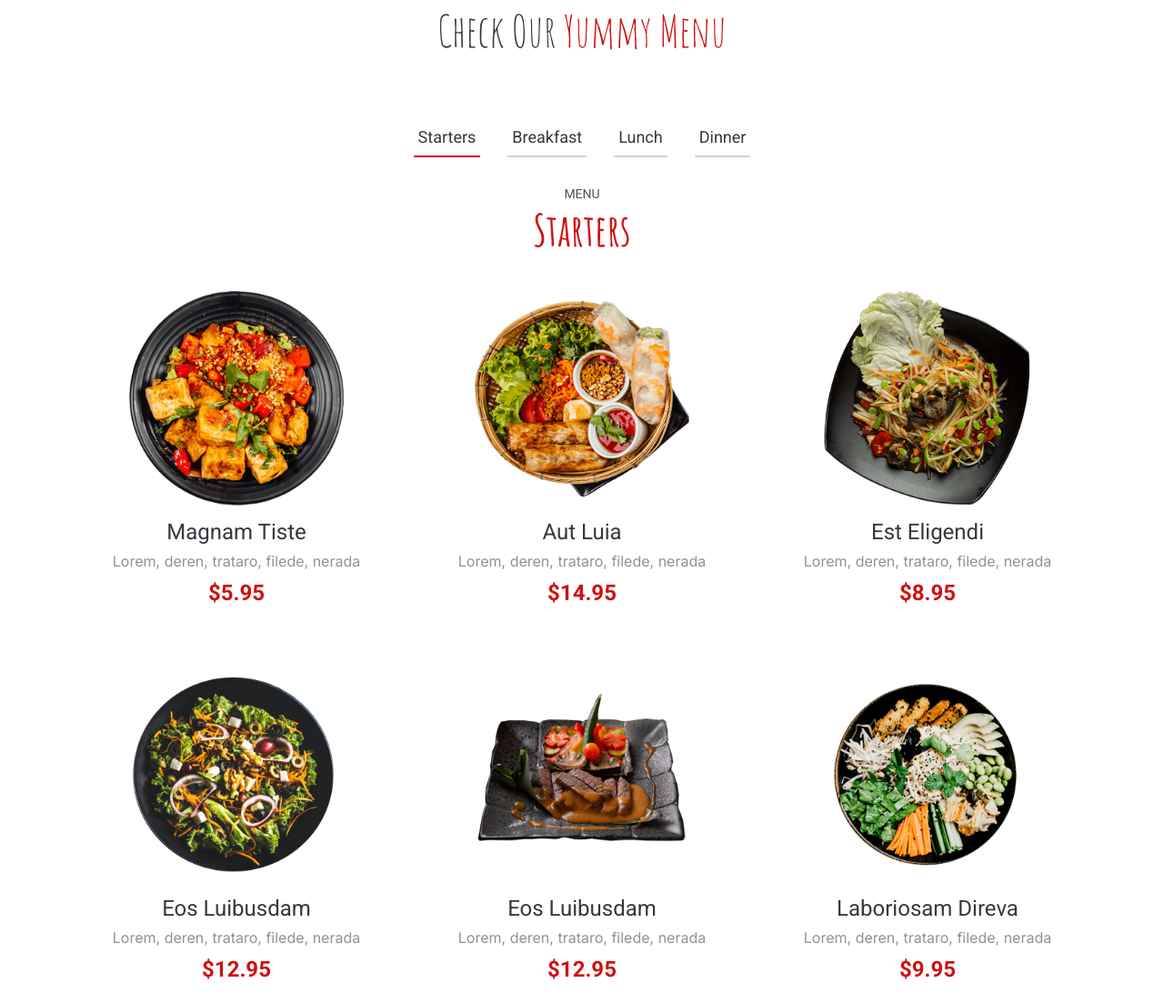
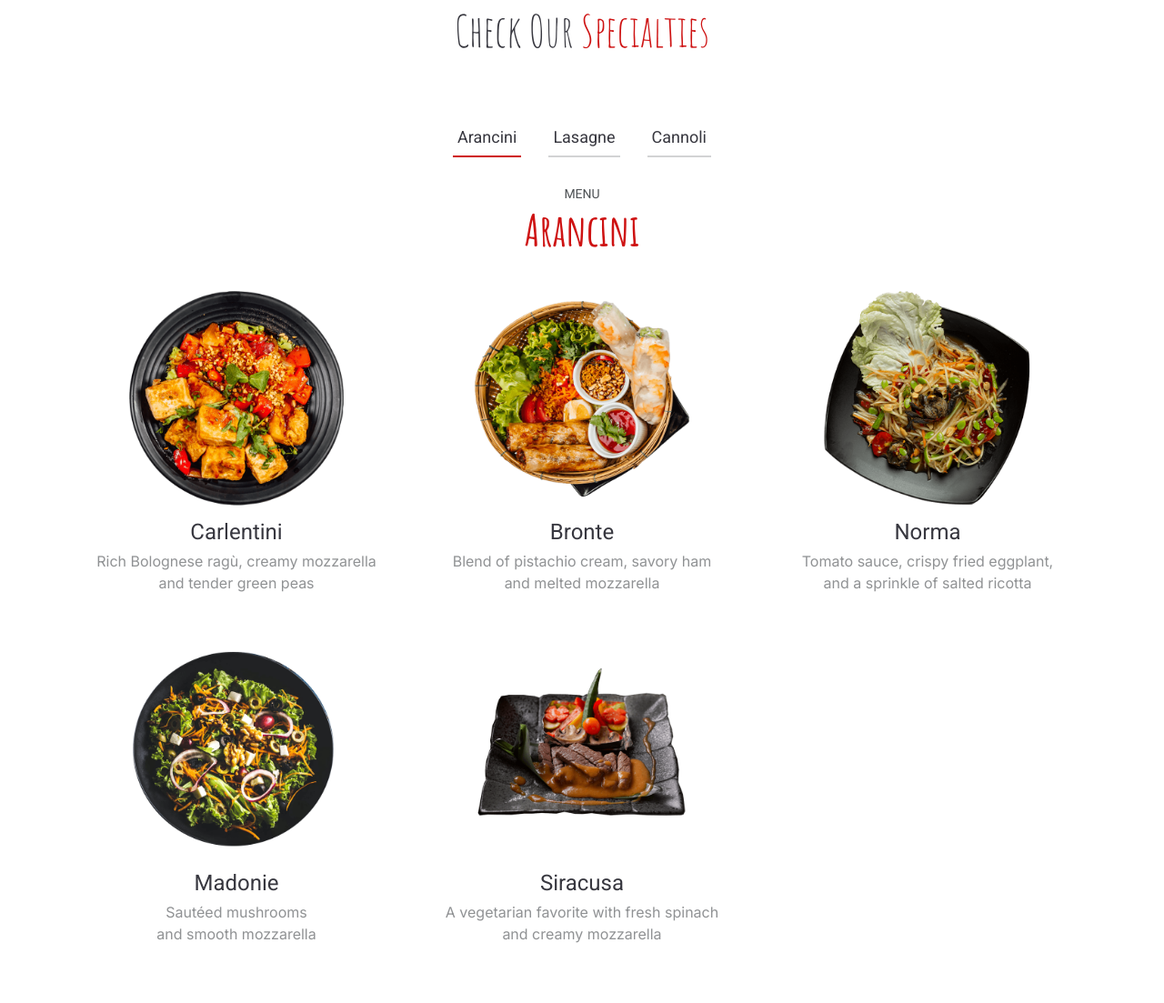
Before and after one commit to lasignorasicilianfood-hue/LaSignoraWeb, a plain HTML site: page index.html in a window 1280 px wide. Shown: the part 2702-3805 px from the top of the page at 91% size. Drawn offline with Linux system fonts and the light colour scheme.

Commit message:
feat: menu and contacts

```diff
--- a/index.html
+++ b/index.html
@@ -257,7 +257,7 @@
       <!-- Section Title -->
       <div class="container section-title" data-aos="fade-up">
         <h2>Our Menu</h2>
-        <p><span>Check Our</span> <span class="description-title">Yummy Menu</span></p>
+        <p><span>Check Our</span> <span class="description-title">Specialties</span></p>
       </div><!-- End Section Title -->
 
       <div class="container">
@@ -266,27 +266,27 @@
 
           <li class="nav-item">
             <a class="nav-link active show" data-bs-toggle="tab" data-bs-target="#menu-starters">
-              <h4>Starters</h4>
+              <h4>Arancini</h4>
             </a>
           </li><!-- End tab nav item -->
 
           <li class="nav-item">
             <a class="nav-link" data-bs-toggle="tab" data-bs-target="#menu-breakfast">
-              <h4>Breakfast</h4>
+              <h4>Lasagne</h4>
             </a><!-- End tab nav item -->
 
           </li>
           <li class="nav-item">
             <a class="nav-link" data-bs-toggle="tab" data-bs-target="#menu-lunch">
-              <h4>Lunch</h4>
+              <h4>Cannoli</h4>
             </a>
           </li><!-- End tab nav item -->
-
+          <!--
           <li class="nav-item">
             <a class="nav-link" data-bs-toggle="tab" data-bs-target="#menu-dinner">
               <h4>Dinner</h4>
             </a>
-          </li><!-- End tab nav item -->
+          </li>--><!-- End tab nav item -->
 
         </ul>
 
@@ -296,67 +296,67 @@
 
             <div class="tab-header text-center">
               <p>Menu</p>
-              <h3>Starters</h3>
+              <h3>Arancini</h3>
             </div>
 
             <div class="row gy-5">
 
               <div class="col-lg-4 menu-item">
                 <a href="assets/img/menu/menu-item-1.png" class="glightbox"><img src="assets/img/menu/menu-item-1.png" class="menu-img img-fluid" alt=""></a>
-                <h4>Magnam Tiste</h4>
+                <h4>Carlentini</h4>
                 <p class="ingredients">
-                  Lorem, deren, trataro, filede, nerada
+                  Rich Bolognese ragù, creamy mozzarella </br>and tender green peas
                 </p>
-                <p class="price">
+                <!-- <p class="price">
                   $5.95
-                </p>
+                </p> -->
               </div><!-- Menu Item -->
 
               <div class="col-lg-4 menu-item">
                 <a href="assets/img/menu/menu-item-2.png" class="glightbox"><img src="assets/img/menu/menu-item-2.png" class="menu-img img-fluid" alt=""></a>
-                <h4>Aut Luia</h4>
+                <h4>Bronte</h4>
                 <p class="ingredients">
-                  Lorem, deren, trataro, filede, nerada
+                  Blend of pistachio cream, savory ham </br>and melted mozzarella
                 </p>
-                <p class="price">
+                <!-- <p class="price">
                   $14.95
-                </p>
+                </p> -->
               </div><!-- Menu Item -->
 
               <div class="col-lg-4 menu-item">
                 <a href="assets/img/menu/menu-item-3.png" class="glightbox"><img src="assets/img/menu/menu-item-3.png" class="menu-img img-fluid" alt=""></a>
-                <h4>Est Eligendi</h4>
+                <h4>Norma</h4>
                 <p class="ingredients">
-                  Lorem, deren, trataro, filede, nerada
+                  Tomato sauce, crispy fried eggplant, </br>and a sprinkle of salted ricotta
                 </p>
-                <p class="price">
+                <!-- <p class="price">
                   $8.95
-                </p>
+                </p> -->
               </div><!-- Menu Item -->
 
               <div class="col-lg-4 menu-item">
                 <a href="assets/img/menu/menu-item-4.png" class="glightbox"><img src="assets/img/menu/menu-item-4.png" class="menu-img img-fluid" alt=""></a>
-                <h4>Eos Luibusdam</h4>
+                <h4>Madonie</h4>
                 <p class="ingredients">
-                  Lorem, deren, trataro, filede, nerada
+                  Sautéed mushrooms </br>and smooth mozzarella
                 </p>
-                <p class="price">
+                <!-- <p class="price">
                   $12.95
-                </p>
+                </p> -->
               </div><!-- Menu Item -->
 
               <div class="col-lg-4 menu-item">
                 <a href="assets/img/menu/menu-item-5.png" class="glightbox"><img src="assets/img/menu/menu-item-5.png" class="menu-img img-fluid" alt=""></a>
-                <h4>Eos Luibusdam</h4>
+                <h4>Siracusa</h4>
                 <p class="ingredients">
-                  Lorem, deren, trataro, filede, nerada
+                  A vegetarian favorite with fresh spinach </br>and creamy mozzarella
                 </p>
-                <p class="price">
+                <!-- <p class="price">
                   $12.95
-                </p>
+                </p> -->
               </div><!-- Menu Item -->
 
-              <div class="col-lg-4 menu-item">
+              <!--<div class="col-lg-4 menu-item">
                 <a href="assets/img/menu/menu-item-6.png" class="glightbox"><img src="assets/img/menu/menu-item-6.png" class="menu-img img-fluid" alt=""></a>
                 <h4>Laboriosam Direva</h4>
                 <p class="ingredients">
@@ -365,7 +365,7 @@
                 <p class="price">
                   $9.95
                 </p>
-              </div><!-- Menu Item -->
+              </div>--><!-- Menu Item -->
 
             </div>
           </div><!-- End Starter Menu Content -->
@@ -374,7 +374,7 @@
 
             <div class="tab-header text-center">
               <p>Menu</p>
-              <h3>Breakfast</h3>
+              <h3>Lasagne</h3>
             </div>
 
             <div class="row gy-5">
@@ -452,7 +452,7 @@
 
             <div class="tab-header text-center">
               <p>Menu</p>
-              <h3>Lunch</h3>
+              <h3>Cannoli</h3>
             </div>
 
             <div class="row gy-5">
@@ -1030,7 +1030,7 @@
               <i class="icon bi bi-geo-alt flex-shrink-0"></i>
               <div>
                 <h3>Address</h3>
-                <p>A108 Adam Street, New York, NY 535022</p>
+                <p>7431 N Saint Louis Ave, Portland, OR 97203</p>
               </div>
             </div>
           </div><!-- End Info Item -->
@@ -1050,7 +1050,7 @@
               <i class="icon bi bi-envelope flex-shrink-0"></i>
               <div>
                 <h3>Email Us</h3>
-                <p>info@example.com</p>
+                <p>info@lasignora.com</p>
               </div>
             </div>
           </div><!-- End Info Item -->
@@ -1111,8 +1111,8 @@
           <i class="bi bi-geo-alt icon"></i>
           <div class="address">
             <h4>Address</h4>
-            <p>A108 Adam Street</p>
-            <p>New York, NY 535022</p>
+            <p>Cathedral Park Food Carts</p>
+            <p>7431 N Saint Louis Ave, Portland, OR 97203</p>
             <p></p>
           </div>
 
@@ -1124,7 +1124,7 @@
             <h4>Contact</h4>
             <p>
               <strong>Phone:</strong> <span>+1 5589 55488 55</span><br>
-              <strong>Email:</strong> <span>info@example.com</span><br>
+              <strong>Email:</strong> <span>info@lasignora.com</span><br>
             </p>
           </div>
         </div>
@@ -1143,10 +1143,8 @@
         <div class="col-lg-3 col-md-6">
           <h4>Follow Us</h4>
           <div class="social-links d-flex">
-            <a href="#" class="twitter"><i class="bi bi-twitter-x"></i></a>
-            <a href="#" class="facebook"><i class="bi bi-facebook"></i></a>
-            <a href="#" class="instagram"><i class="bi bi-instagram"></i></a>
-            <a href="#" class="linkedin"><i class="bi bi-linkedin"></i></a>
+            <a href="https://www.instagram.com/la_signora_wa/" class="instagram"><i class="bi bi-instagram"></i></a>
+            <a href="https://www.tiktok.com/@la_signora_wa" class="tiktok"><i class="bi bi-tiktok"></i></a>
           </div>
         </div>
 
@@ -1154,7 +1152,7 @@
     </div>
 
     <div class="container copyright text-center mt-4">
-      <p>© <span>Copyright</span> <strong class="px-1 sitename">Yummy</strong> <span>All Rights Reserved</span></p>
+      <p>© <span>Copyright</span> <strong class="px-1 sitename">La Signora</strong> <span>All Rights Reserved</span></p>
       <div class="credits">
         <!-- All the links in the footer should remain intact. -->
         <!-- You can delete the links only if you've purchased the pro version. -->
```
